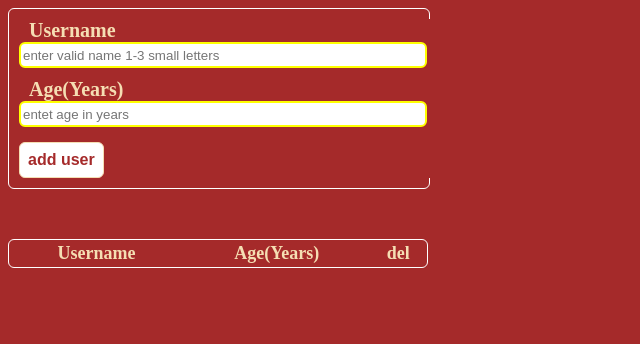
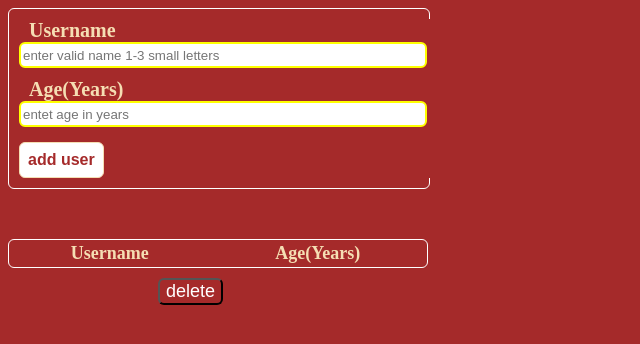
Before and after one commit to kemo-git/form-table-content-, a plain HTML site: page index.html in a window 1280 px wide. Shown: the whole page, without its empty margins (0-640 px from the left). Drawn offline with Linux system fonts and the light colour scheme.

Commit message:
added delete button

```diff
--- a/index.html
+++ b/index.html
@@ -82,7 +82,7 @@
       #btn {
         font-size: 16px;
         font-weight: 600;
-        width:fit-content;
+        width: fit-content;
         height: fit-content;
         margin-top: 15px;
         background-color: white;
@@ -110,6 +110,15 @@
       table th {
         color: wheat;
         font-size: large;
+      }
+
+      #delBtn {
+        color: white;
+        font-size: large;
+        border-radius: 6px;
+        margin: 10px auto;
+        translate: 150px;
+
       }
     </style>
   </head>
@@ -148,9 +157,9 @@
       <tr>
         <th>Username</th>
         <th>Age(Years)</th>
-        <th>del</th>
       </tr>
     </table>
+    <input id="delBtn" type="button" value="delete" onclick="delRow(this)" />
     <!-- js -->
     <script>
       //create hidden div
@@ -198,13 +207,18 @@
 
         var cel1 = newRow.insertCell(0);
         var cel2 = newRow.insertCell(1);
-        x;
+
         cel1.innerHTML = list1[x];
         cel2.innerHTML = list2[x];
 
         n++;
         x++;
       }
+
+      function delRow() {
+        document.getElementById("show").deleteRow(-1);
+      }
+
     </script>
   </body>
 </html>
```
